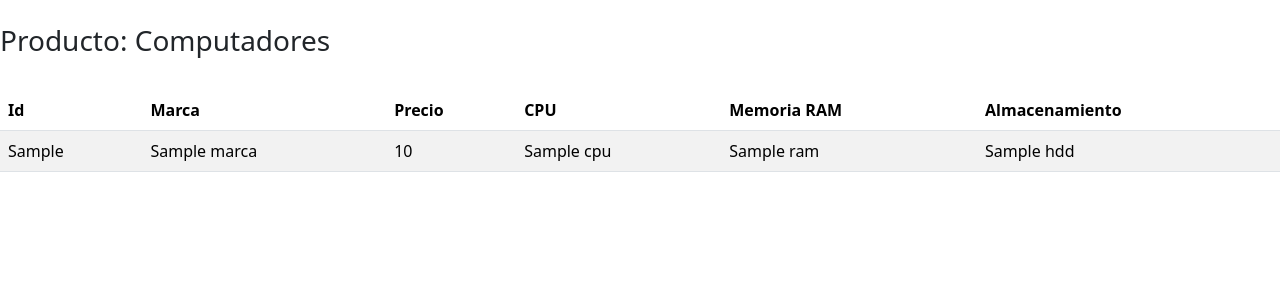
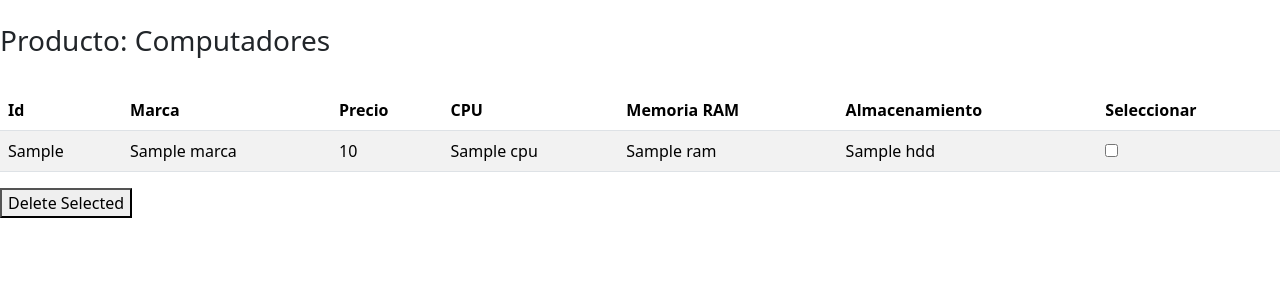
Before and after one commit to Rominamansi/django-example, a Django app: template templates/computador.html in a window 1280 px wide. Shown: the part 56-356 px from the top of the page. Run offline with Django 4.2, Linux system fonts and the light colour scheme; the template is opened without the code that fills it: most values are stand-ins (such as "Sample title", 1, 10 or a date in 2020); parts of the project's set-up code (start-up, migrations or seed data) failed here and were passed over.

Commit message:
Update computador.html

```diff
--- a/templates/computador.html
+++ b/templates/computador.html
@@ -2,7 +2,8 @@
 {% block content %}
 <h3>Producto: Computadores</h3>
 </br>
-
+<form method="POST" action="{% url 'delete_data' %}">
+    {% csrf_token %}
 <table class="table table-striped table-hover">
     <thead>
     <tr>
@@ -12,6 +13,7 @@
         <th>CPU</th>
         <th>Memoria RAM</th>
         <th>Almacenamiento</th>
+        <th>Seleccionar</th>
 
     </tr>
     </thead>
@@ -24,9 +26,12 @@
         <td>{{ item.cpu }}</td>
         <td>{{ item.ram }}</td>
         <td>{{ item.hdd }}</td>
+        <td><input type="checkbox" name="selected_items" value="{{ item.idProducto }}"></td>
     </tr>
     {% endfor %}
     </tbody>
 </table>
+    <button type="submit">Delete Selected</button>
+</form>
 
 {% endblock content %}
```
